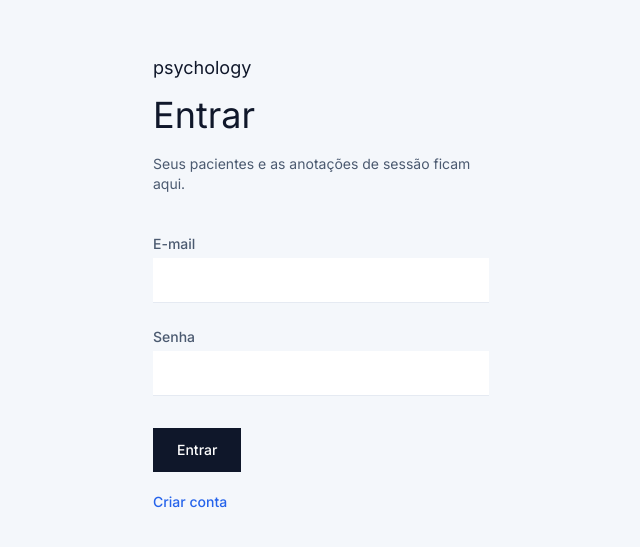
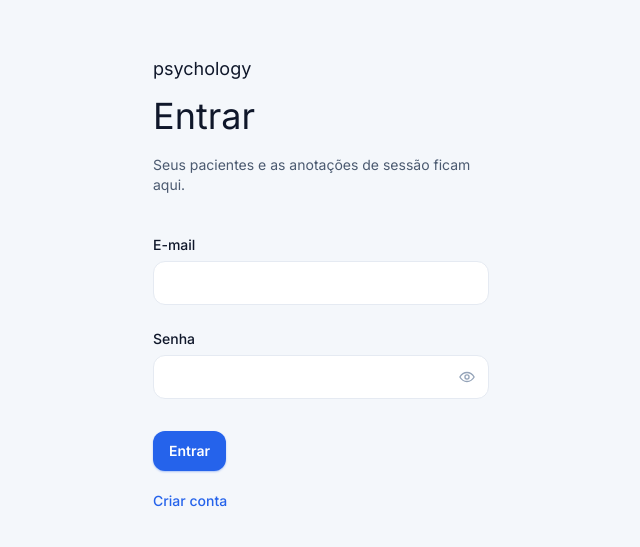
Before and after one commit to erickbordin/psychology-api, a React (Vite) app in the folder frontend/: page /login in a window 1280 px wide. Shown: the part 115-662 px from the top of the page, without its empty margins (319-959 px from the left). Built offline with nearby package versions, Linux system fonts and the light colour scheme; no server answers.

Commit message:
refactor(web): primitivas de UI em canto arredondado e anel de foco
Botao ganha variante secundaria e botao de icone com nome acessivel; o
campo de senha ganha o olho de revelar; chip e etiqueta viram pastilha.

```diff
--- a/frontend/src/ui/Botao.tsx
+++ b/frontend/src/ui/Botao.tsx
@@ -2,23 +2,65 @@ import type { ButtonHTMLAttributes, ReactNode } from 'react'
 
 type Props = ButtonHTMLAttributes<HTMLButtonElement> & {
   children: ReactNode
-  variante?: 'primario' | 'texto' | 'discreto'
+  variante?: 'primario' | 'secundario' | 'texto' | 'discreto'
+  /** Icone a esquerda do rotulo — o "+" de "Nova consulta", por exemplo. */
+  icone?: ReactNode
+  /** Ocupa a largura do pai: o botao de entrar do login. */
+  largo?: boolean
 }
 
 const FOCO =
   'focus-visible:outline-2 focus-visible:outline-offset-2 focus-visible:outline-acento'
 
-export function Botao({ children, variante = 'primario', ...resto }: Props) {
+const BASE = `inline-flex h-10 items-center justify-center gap-2 rounded-xl px-4 text-sm font-semibold transition-colors disabled:pointer-events-none disabled:opacity-50 ${FOCO}`
+
+export function Botao({
+  children,
+  variante = 'primario',
+  icone,
+  largo = false,
+  ...resto
+}: Props) {
   const estilo =
     variante === 'primario'
-      ? `inline-flex h-11 items-center justify-center bg-tinta px-6 text-sm font-medium text-superficie transition-opacity hover:opacity-85 disabled:pointer-events-none disabled:opacity-40 ${FOCO}`
-      : variante === 'discreto'
-        ? `inline-flex items-center text-sm text-tinta-3 underline-offset-4 hover:text-perigo hover:underline disabled:pointer-events-none disabled:opacity-40 ${FOCO}`
-        : `inline-flex items-center text-sm font-medium text-acento underline-offset-4 hover:underline disabled:pointer-events-none disabled:opacity-40 ${FOCO}`
+      ? `${BASE} bg-acento text-white shadow-[0_1px_2px_rgba(37,99,235,0.35)] hover:bg-acento-escuro`
+      : variante === 'secundario'
+        ? `${BASE} border border-linha bg-superficie text-tinta hover:bg-superficie-2`
+        : variante === 'discreto'
+          ? `inline-flex items-center gap-1.5 text-sm font-medium text-tinta-3 underline-offset-4 hover:text-perigo hover:underline disabled:pointer-events-none disabled:opacity-50 ${FOCO}`
+          : `inline-flex items-center gap-1.5 rounded-sm text-sm font-medium text-acento underline-offset-4 hover:underline disabled:pointer-events-none disabled:opacity-50 ${FOCO}`
 
   return (
-    <button type="button" className={estilo} {...resto}>
+    <button
+      type="button"
+      className={`${estilo}${largo ? ' w-full' : ''}`}
+      {...resto}
+    >
+      {icone}
       {children}
     </button>
   )
 }
+
+/**
+ * Botao de icone puro — editar numa linha da agenda, mostrar a senha. O nome
+ * acessivel vem do `rotulo`, obrigatorio: icone sem nome e um botao mudo para
+ * quem usa leitor de tela.
+ */
+export function BotaoDeIcone({
+  rotulo,
+  icone,
+  ...resto
+}: ButtonHTMLAttributes<HTMLButtonElement> & { rotulo: string; icone: ReactNode }) {
+  return (
+    <button
+      type="button"
+      aria-label={rotulo}
+      title={rotulo}
+      className={`inline-flex size-9 shrink-0 items-center justify-center rounded-lg text-tinta-3 transition-colors hover:bg-superficie-2 hover:text-tinta disabled:pointer-events-none disabled:opacity-50 ${FOCO}`}
+      {...resto}
+    >
+      {icone}
+    </button>
+  )
+}
--- a/frontend/src/ui/Campo.tsx
+++ b/frontend/src/ui/Campo.tsx
@@ -1,13 +1,20 @@
-import { useId } from 'react'
+import { useId, useState } from 'react'
+import type { ReactNode } from 'react'
+
+import { IconeOlho, IconeOlhoFechado } from './icones'
 
 type Props = {
   rotulo: string
   valor: string
   aoMudar: (valor: string) => void
-  tipo?: 'text' | 'password' | 'date' | 'time' | 'number'
+  tipo?: 'text' | 'password' | 'date' | 'time' | 'number' | 'email' | 'tel'
   erro?: string
   exemplo?: string
   autoPreenchimento?: string
+  /** Esconde o rotulo do olho e o mantem para leitor de tela — a busca. */
+  rotuloOculto?: boolean
+  /** Enfeite a esquerda do campo, dentro da borda: a lupa da busca. */
+  adorno?: ReactNode
 }
 
 /**
@@ -24,30 +31,63 @@ export function Campo({
   erro,
   exemplo,
   autoPreenchimento,
+  rotuloOculto = false,
+  adorno,
 }: Props) {
   const id = useId()
   const idDoErro = `${id}-erro`
+  const [revelada, setRevelada] = useState(false)
+  const ehSenha = tipo === 'password'
 
   return (
-    <div className="flex flex-col gap-1">
-      <label htmlFor={id} className="text-sm font-medium text-tinta-2">
+    <div className="flex flex-col gap-1.5">
+      <label
+        htmlFor={id}
+        className={
+          rotuloOculto ? 'sr-only' : 'text-sm font-medium text-tinta'
+        }
+      >
         {rotulo}
       </label>
+
+      <div className="relative">
+        {adorno ? (
+          <span className="pointer-events-none absolute left-3.5 top-1/2 -translate-y-1/2 text-tinta-3">
+            {adorno}
+          </span>
+        ) : null}
         <input
           id={id}
-        type={tipo}
+          type={ehSenha && revelada ? 'text' : tipo}
           value={valor}
           placeholder={exemplo}
           autoComplete={autoPreenchimento}
           aria-invalid={erro ? true : undefined}
           aria-describedby={erro ? idDoErro : undefined}
           onChange={(evento) => aoMudar(evento.target.value)}
-        /* o campo em foco acende: mudanca de cor da regua mais o papel atras,
-           sem alterar espessura de borda, que empurraria o layout */
-        className={`border-b bg-superficie px-3 py-2.5 text-base outline-none transition-colors placeholder:text-tinta-3 ${
-          erro ? 'border-perigo' : 'border-linha focus:border-acento'
+          /* o anel de foco substitui a troca de espessura de borda, que empurraria
+             o layout meio pixel a cada foco */
+          className={`h-11 w-full rounded-xl border bg-superficie text-base outline-none transition-colors placeholder:text-tinta-3 focus:ring-4 ${
+            adorno ? 'pl-10' : 'pl-3.5'
+          } ${ehSenha ? 'pr-11' : 'pr-3.5'} ${
+            erro
+              ? 'border-perigo focus:ring-perigo/15'
+              : 'border-linha focus:border-acento focus:ring-acento/15'
           }`}
         />
+        {ehSenha ? (
+          <button
+            type="button"
+            aria-label={revelada ? 'Ocultar senha' : 'Mostrar senha'}
+            title={revelada ? 'Ocultar senha' : 'Mostrar senha'}
+            onClick={() => setRevelada((antes) => !antes)}
+            className="absolute right-1.5 top-1/2 inline-flex size-8 -translate-y-1/2 items-center justify-center rounded-lg text-tinta-3 transition-colors hover:text-tinta focus-visible:outline-2 focus-visible:outline-offset-2 focus-visible:outline-acento"
+          >
+            {revelada ? <IconeOlhoFechado tamanho={18} /> : <IconeOlho tamanho={18} />}
+          </button>
+        ) : null}
+      </div>
+
       {erro ? (
         <span id={idDoErro} className="text-sm text-perigo">
           {erro}
--- a/frontend/src/ui/EstadoVazio.tsx
+++ b/frontend/src/ui/EstadoVazio.tsx
@@ -4,5 +4,9 @@ import type { ReactNode } from 'react'
  * Tela vazia e convite, nao lapide: o texto diz o que fazer em seguida.
  */
 export function EstadoVazio({ children }: { children: ReactNode }) {
-  return <p className="border-t border-linha py-16 text-center text-sm text-tinta-2">{children}</p>
+  return (
+    <p className="rounded-2xl border border-dashed border-linha bg-superficie px-6 py-14 text-center text-sm text-tinta-2">
+      {children}
+    </p>
+  )
 }
--- a/frontend/src/ui/Paginacao.tsx
+++ b/frontend/src/ui/Paginacao.tsx
@@ -16,12 +16,12 @@ export function Paginacao({ pagina, totalPaginas, contagem, aoMudar }: Props) {
   if (totalPaginas <= 1) return null
 
   return (
-    <div className="flex flex-wrap items-center gap-6">
-      <Botao variante="texto" disabled={pagina === 0} onClick={() => aoMudar(pagina - 1)}>
+    <div className="flex flex-wrap items-center gap-4">
+      <Botao variante="secundario" disabled={pagina === 0} onClick={() => aoMudar(pagina - 1)}>
         Anterior
       </Botao>
       <Botao
-        variante="texto"
+        variante="secundario"
         disabled={pagina >= totalPaginas - 1}
         onClick={() => aoMudar(pagina + 1)}
       >
--- a/frontend/src/ui/Selecao.tsx
+++ b/frontend/src/ui/Selecao.tsx
@@ -16,8 +16,8 @@ export function Selecao({ rotulo, valor, aoMudar, opcoes, vazio, erro }: Props)
   const idDoErro = `${id}-erro`
 
   return (
-    <div className="flex flex-col gap-1">
-      <label htmlFor={id} className="text-sm font-medium text-tinta-2">
+    <div className="flex flex-col gap-1.5">
+      <label htmlFor={id} className="text-sm font-medium text-tinta">
         {rotulo}
       </label>
       <select
@@ -26,8 +26,10 @@ export function Selecao({ rotulo, valor, aoMudar, opcoes, vazio, erro }: Props)
         aria-invalid={erro ? true : undefined}
         aria-describedby={erro ? idDoErro : undefined}
         onChange={(evento) => aoMudar(evento.target.value)}
-        className={`border-b bg-superficie px-3 py-2.5 text-base outline-none transition-colors ${
-          erro ? 'border-perigo' : 'border-linha focus:border-acento'
+        className={`h-11 rounded-xl border bg-superficie px-3 text-base outline-none transition-colors focus:ring-4 ${
+          erro
+            ? 'border-perigo focus:ring-perigo/15'
+            : 'border-linha focus:border-acento focus:ring-acento/15'
         }`}
       >
         {vazio ? <option value="">{vazio}</option> : null}
--- a/frontend/src/ui/Tabela.tsx
+++ b/frontend/src/ui/Tabela.tsx
@@ -6,15 +6,15 @@ import type { ReactNode } from 'react'
  */
 export function Tabela({ colunas, children }: { colunas: string[]; children: ReactNode }) {
   return (
-    <div className="overflow-x-auto">
+    <div className="overflow-x-auto rounded-2xl border border-linha bg-superficie">
       <table className="w-full border-collapse text-left">
         <thead>
-          <tr className="border-y border-linha">
+          <tr className="border-b border-linha bg-superficie-2">
             {colunas.map((coluna) => (
               <th
                 key={coluna}
                 scope="col"
-                className="py-3 pr-6 text-sm font-medium text-tinta-2 last:pr-0"
+                className="px-5 py-3 text-xs font-semibold uppercase tracking-wide text-tinta-2"
               >
                 {coluna}
               </th>
```
Also changed, not shown: frontend/src/ui/Chip.tsx (+21 -8 lines), frontend/src/ui/Dialogo.tsx (+5 -5 lines). Lines whose indentation alone changed are shown as unchanged.
